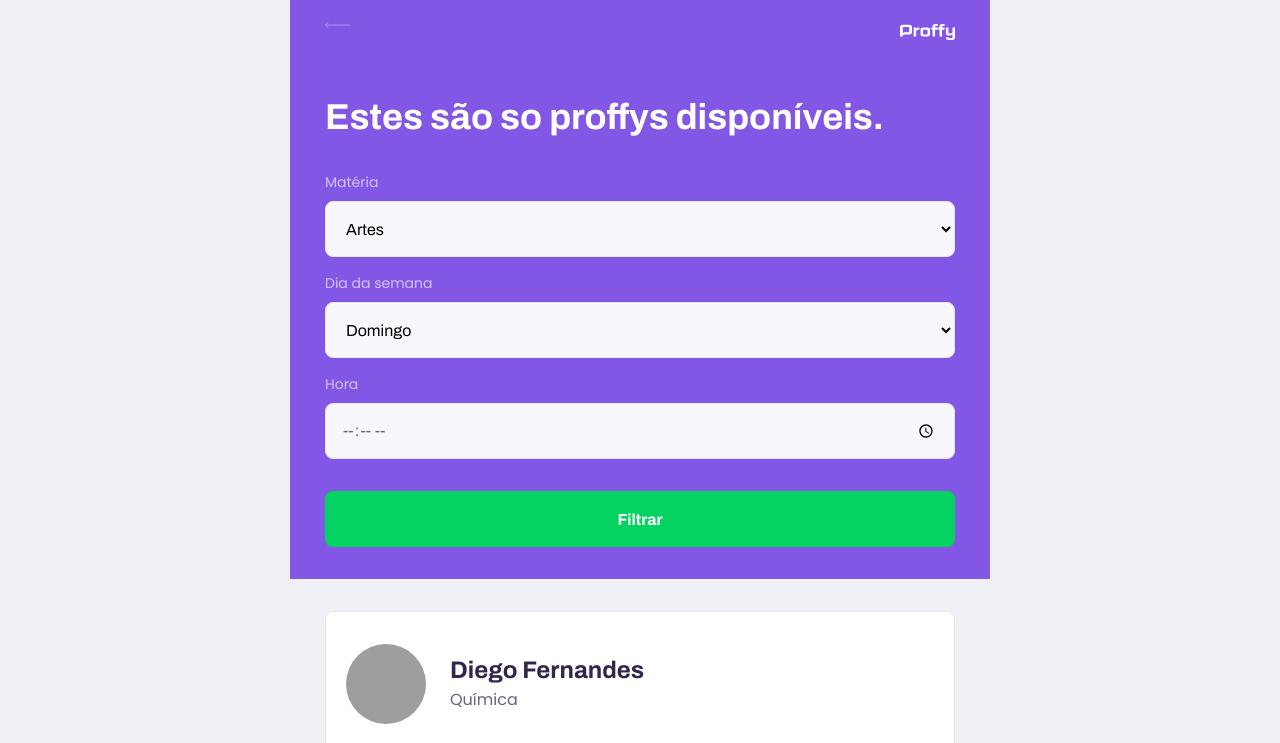
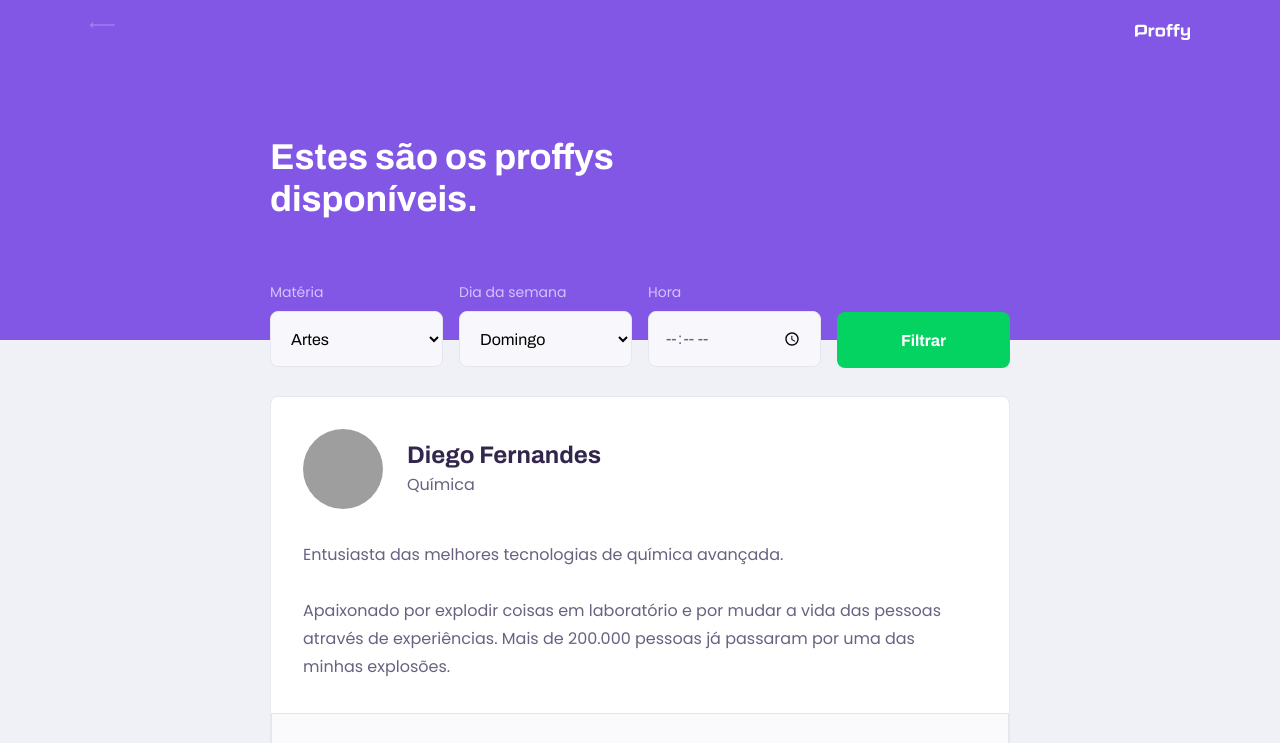
Before and after one commit to yuripiresalves/proffy-nlw02, a plain HTML site: page study.html in a window 1280 px wide. Shown: the top 743 px of the page. Drawn offline with Linux system fonts and the light colour scheme; grey boxes are pictures that could not be loaded; files whose address does not match are found by name.

Commit message:
finished desktop study page

```diff
--- a/study.html
+++ b/study.html
@@ -26,7 +26,7 @@
             </div>
 
             <div class="header-content">
-                <strong>Estes são so proffys disponíveis.</strong>
+                <strong>Estes são os proffys disponíveis.</strong>
                 <form id="search-teachers">
                     <div class="select-block">
                         <label for="subject">Matéria</label>
--- a/styles/partials/page-study.css
+++ b/styles/partials/page-study.css
@@ -37,6 +37,8 @@
 .page-header .header-content {
     width: 90%;
     margin: 3.2rem auto;
+
+    position: relative;
 }
 
 .page-header .header-content strong {
@@ -153,7 +155,7 @@
     margin-top: .4rem;
 }
 
-.teacher-item p {
+.teacher-item > p {
     padding: 0 2rem;
     font-size: 1.6rem;
     line-height: 2.8rem;
@@ -203,3 +205,76 @@
 .teacher-item footer button:hover {
     background: var(--color-secondary-dark);
 }
+
+@media (min-width: 700px) {
+    #page-study #container {
+        max-width: 100vw;
+    }
+
+    .page-header {
+        height: 340px;
+    }
+
+    .page-header .top-bar-container {
+        max-width: 1100px;
+    }
+
+    .page-header .header-content {
+        max-width: 740px;
+
+        margin: 0 auto;
+
+        flex: 1 1;
+        padding-bottom: 48px;
+        display: flex;
+        flex-direction: column;
+        justify-content: center;
+    }
+
+    .page-header .header-content strong {
+        max-width: 350px;
+    }
+
+    .teacher-item header,
+    .teacher-item footer {
+        padding: 32px;
+    }
+
+    #search-teachers {
+        display: grid;
+        grid-template-columns: repeat(4, 1fr);
+        gap: 16px;
+
+        position: absolute;
+        bottom: -28px;
+    }
+
+    #page-study main {
+        padding: 32px 0;
+        max-width: 740px;
+        margin: 0 auto;
+    }
+
+    #search-teachers .select-block {
+        margin-bottom: 0;
+    }
+
+    .teacher-item > p {
+        padding: 0 32px;
+    }
+
+    .teacher-item footer p strong {
+        display: initial;
+        margin-left: 16px;
+    }
+
+    .teacher-item footer button {
+        width: 245px;
+        font-size: 16px;
+        justify-content: center;
+    }
+
+    .teacher-item footer button img {
+        margin-right: 16px;
+    }
+}
```
